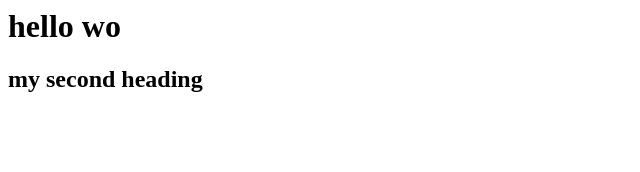
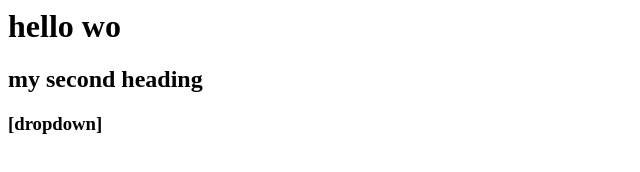
Before and after one commit to mohdsahil3152x-ops/demo_repository, a plain HTML site: page index.html in a window 1280 px wide. Shown: the whole page, without its empty margins (0-640 px from the left). Drawn offline with Linux system fonts and the light colour scheme.

Commit message:
add a dropdown

```diff
--- a/index.html
+++ b/index.html
@@ -1,2 +1,3 @@
 <h1> hello wo</h1>
 <h2> my second heading </h2>
+<h3>[dropdown]</h3>
```
